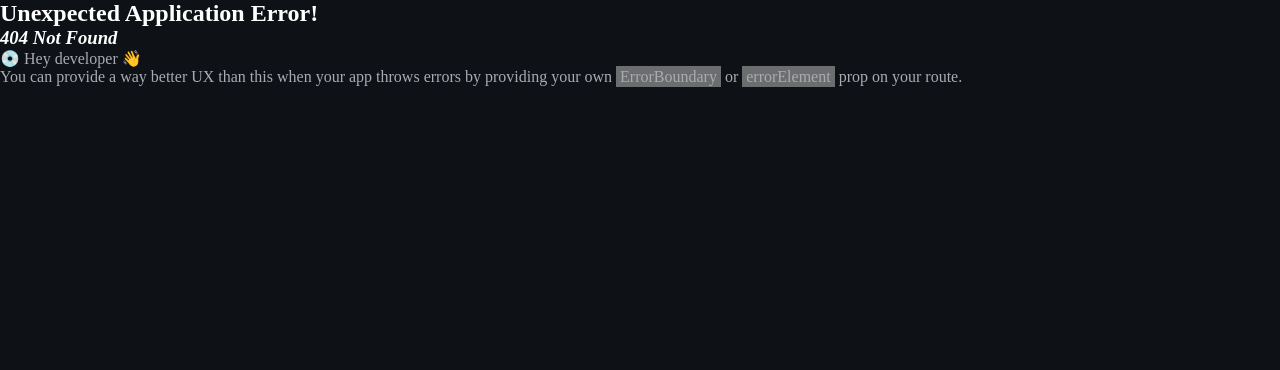
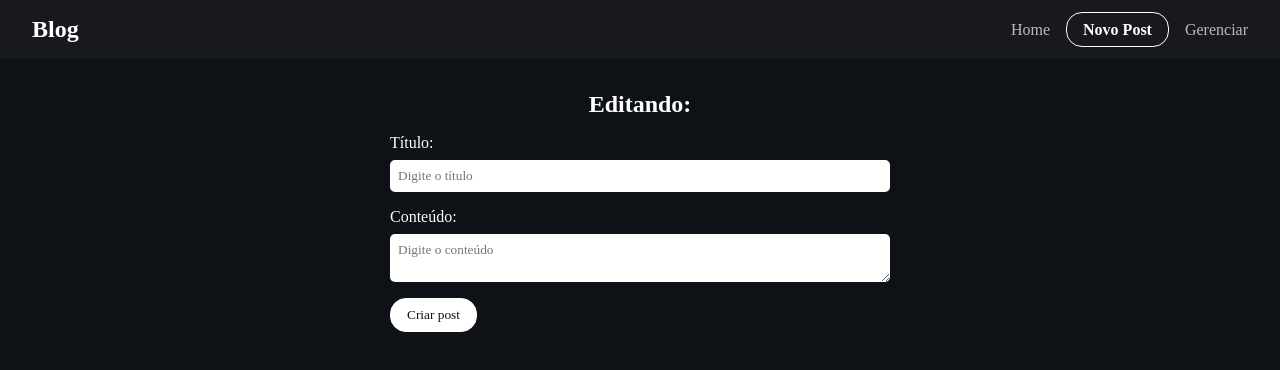
Before and after one commit to Matlima/BlogAxios, a React (Vite) app: page /posts/edit/1 in a window 1280 px wide. Before the commit this address had no page. Shown: the top 370 px of the page. Built offline with nearby package versions, Linux system fonts and the light colour scheme; no server answers; a web font is replaced by a local one.

Commit message:
criando pagina de edição de post e method put para envio ao ws

```diff
--- a/src/main.jsx
+++ b/src/main.jsx
@@ -9,6 +9,7 @@ import Home from './routes/Home.jsx'
 import NewPost from './routes/NewPost.jsx'
 import Post from './routes/Post.jsx';
 import Admin from './routes/Admin.jsx';
+import EditPost from './routes/EditPost.jsx';
 
 import './index.css'
 
@@ -33,6 +34,10 @@ const router = createBrowserRouter([
         path: "/admin",
         element: <Admin />
       },
+      {
+        path: "/posts/edit/:id",
+        element: <EditPost />
+      },
     ],
   },
 ]);
--- a/src/routes/Admin.jsx
+++ b/src/routes/Admin.jsx
@@ -43,7 +43,7 @@ const Admin = () => {
                     <div className="post" key={post.id}>
                         <h2>{post.title}</h2>
                         <div className="actions">
-                            <button className="btn edit-btn">Editar</button>
+                            <Link className="btn edit-btn" to={`/posts/edit/${post.id}`}>Editar</Link>
                             <button className="btn delete-btn" onClick={() => deletePost(post.id)}>Excluir</button>
                         </div>
                     </div>
--- /dev/null
+++ b/src/routes/EditPost.jsx
@@ -0,0 +1,77 @@
+import blogFetch from '../axios/config';
+
+import { useState, useEffect } from 'react';
+
+import { useParams, useNavigate } from "react-router-dom";
+
+import React from 'react'
+
+const EditPost = () => {
+
+    const navigate = useNavigate();
+
+    const [title, setTitle] = useState();
+    const [body, setBody] = useState();
+
+    const { id } = useParams();
+
+    const getPost = async () => {
+        try {
+            const response = await blogFetch.get(`/posts/${id}`);
+
+            const data = response.data;
+            setTitle(data.title);
+            setBody(data.body);
+
+        } catch (error) {
+            console.log(error);
+        }
+    }
+
+    const editPost = async (e) => {
+        e.preventDefault();
+
+        const post = { title, body, userId: 1 };
+
+        await blogFetch.put(`/posts/${id}`, {
+            body: post,
+        });
+    };
+
+    useEffect(() => {
+        getPost();
+    },[])
+
+    return (
+        <div className="new-post">
+            <h2>Editando: {title}</h2>
+            <form onSubmit={(e) => editPost(e)}>
+                <div className="form-control">
+                    <label htmlFor="title">Título:</label>
+                    <input
+                    type="text"
+                    name="title"
+                    id="title"
+                    placeholder="Digite o título"
+                    onChange={(e) => setTitle(e.target.value)}
+                    value={title || ""}
+                    />
+                </div>
+                <div className="form-control">
+                    <label htmlFor="body">Conteúdo:</label>
+                    <textarea
+                    name="body"
+                    id="body"
+                    placeholder="Digite o conteúdo"
+                    onChange={(e) =>
+                    setBody(e.target.value)}
+                    value={body || ""}
+                    ></textarea>
+                </div>
+                <input type="submit" value="Criar post" className="btn" />
+            </form>
+        </div>
+    )
+}
+
+export default EditPost
```
